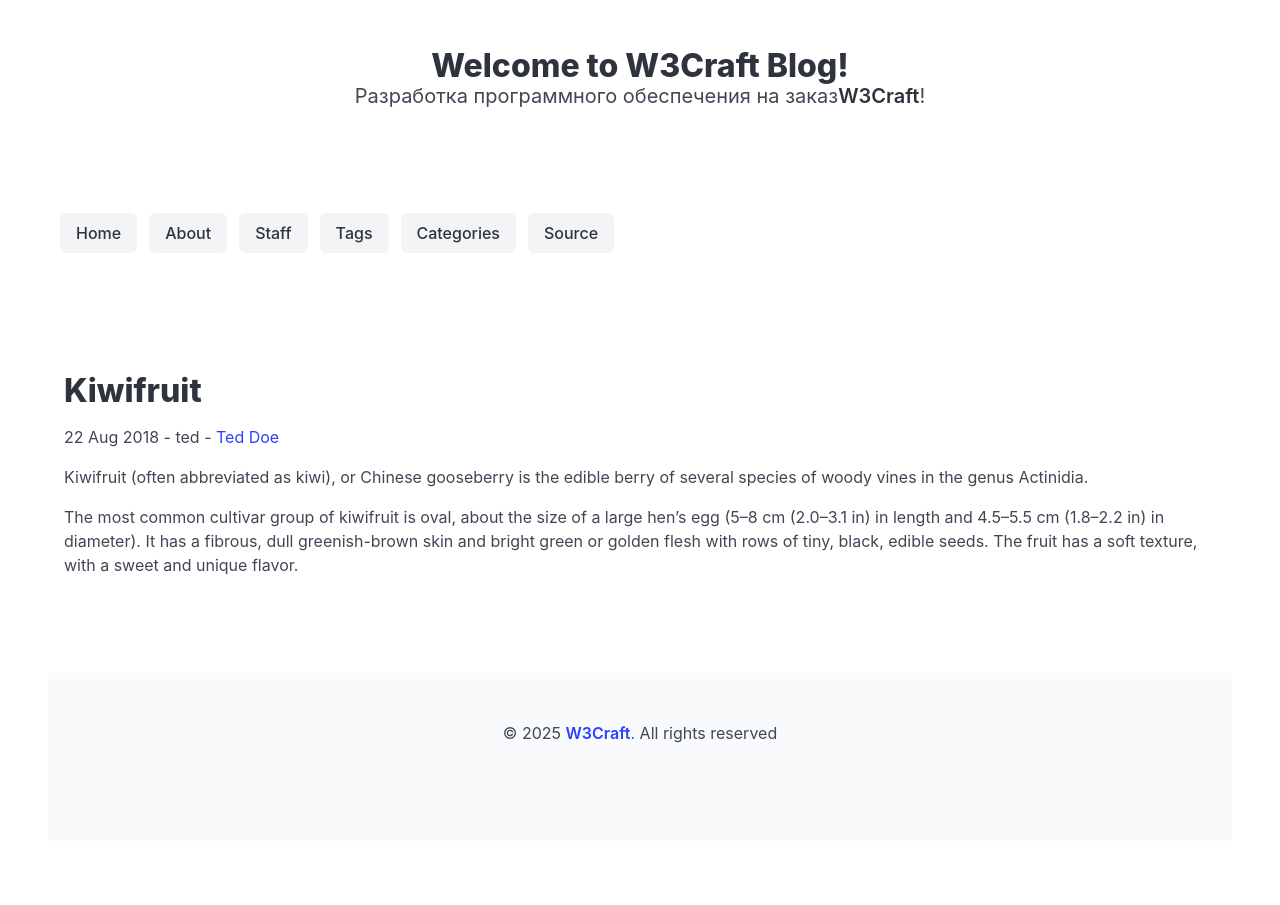
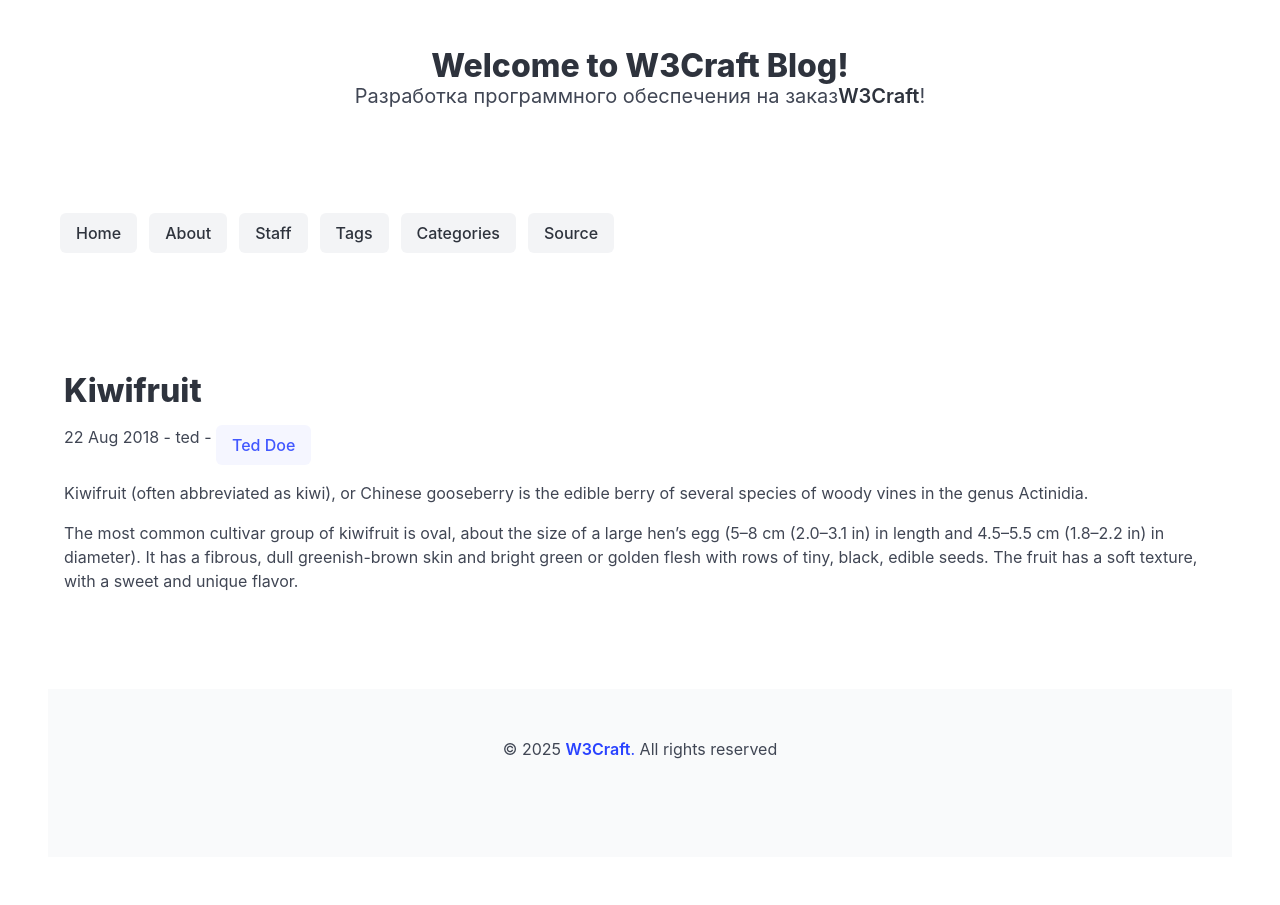
Before and after one commit to w3craft/blog, a Jekyll site: the page built from articles/_posts/2018-08-22-kiwifruit.md, in a window 1280 px wide. Built offline with Jekyll 4.4.1, drawn with Linux system fonts in a browser that asks for light colours.

Commit message:
Update post.html

```diff
--- a/_layouts/post.html
+++ b/_layouts/post.html
@@ -6,7 +6,7 @@ layout: main
   <p>{{ page.date | date_to_string }} - {{ page.author }}
     {% assign author = site.authors | where: 'short_name', page.author | first %}
     {% if author %}
-    - <a href="{{ author.url }}">
+    - <a class="button is-link is-inverted" href="{{ author.url }}">
       {{ author.name }}
     </a>
     {% endif %}
```
